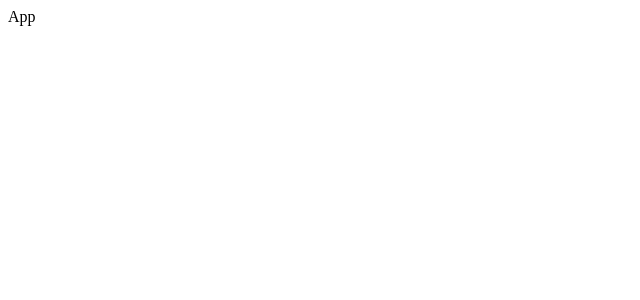
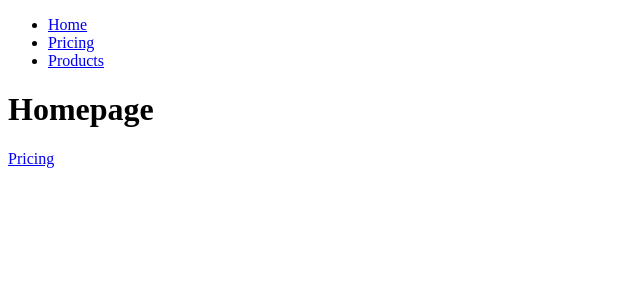
Before and after one commit to Khaled6120/worldwise, a React (Vite) app: page / in a window 1280 px wide. Shown: the top 300 px of the page, without its empty margins (0-640 px from the left). Built offline with nearby package versions, Linux system fonts and the light colour scheme.

Commit message:
Add navbar links and routing

```diff
--- a/package.json
+++ b/package.json
@@ -11,7 +11,9 @@
   },
   "dependencies": {
     "react": "^18.2.0",
-    "react-dom": "^18.2.0"
+    "react-dom": "^18.2.0",
+    "react-router-dom": "^6.16.0",
+    "vite-plugin-eslint": "^1.8.1"
   },
   "devDependencies": {
     "@types/react": "^18.2.15",
--- a/src/App.jsx
+++ b/src/App.jsx
@@ -1,5 +1,20 @@
+import { BrowserRouter, Route, Routes } from "react-router-dom";
+import Homepage from "./pages/Homepage";
+import Pricing from "./pages/Pricing";
+import Product from "./pages/Product";
+import PageNotFound from "./pages/PageNotFound";
+
 function App() {
-  return <div>App</div>;
+  return (
+    <BrowserRouter>
+      <Routes>
+        <Route path="/" element={<Homepage />} />
+        <Route path="/product" element={<Product />} />
+        <Route path="/pricing" element={<Pricing />} />
+        <Route path="*" element={<PageNotFound />} />
+      </Routes>
+    </BrowserRouter>
+  );
 }
 
 export default App;
--- /dev/null
+++ b/src/components/PageNav.jsx
@@ -0,0 +1,21 @@
+import { NavLink } from "react-router-dom";
+
+function PageNav() {
+  return (
+    <nav>
+      <ul>
+        <li>
+          <NavLink to="/">Home</NavLink>
+        </li>
+        <li>
+          <NavLink to="/pricing">Pricing</NavLink>
+        </li>
+        <li>
+          <NavLink to="/product">Products</NavLink>
+        </li>
+      </ul>
+    </nav>
+  );
+}
+
+export default PageNav;
--- /dev/null
+++ b/src/pages/Homepage.jsx
@@ -0,0 +1,15 @@
+import { Link } from "react-router-dom";
+import PageNav from "../components/PageNav";
+
+function Homepage() {
+  return (
+    <div>
+      <PageNav />
+      <h1>Homepage</h1>
+      <Link to="/pricing">Pricing</Link>
+    </div>
+  );
+}
+
+export default Homepage;
+PageNav;
--- /dev/null
+++ b/src/pages/PageNotFound.jsx
@@ -0,0 +1,11 @@
+import PageNav from "../components/PageNav";
+
+function PageNotFound() {
+  return (
+    <div>
+      <PageNav />
+    </div>
+  );
+}
+
+export default PageNotFound;
--- /dev/null
+++ b/src/pages/Pricing.jsx
@@ -0,0 +1,12 @@
+import PageNav from "../components/PageNav";
+
+function Pricing() {
+  return (
+    <div>
+      <PageNav />
+      <h1>Pricing</h1>
+    </div>
+  );
+}
+
+export default Pricing;
--- /dev/null
+++ b/src/pages/Product.jsx
@@ -0,0 +1,12 @@
+import PageNav from "../components/PageNav";
+
+function Product() {
+  return (
+    <div>
+      <PageNav />
+      <h1>product</h1>
+    </div>
+  );
+}
+
+export default Product;
```
Also changed, not shown: 1 other file (tests, documents, lock files or other folders).
